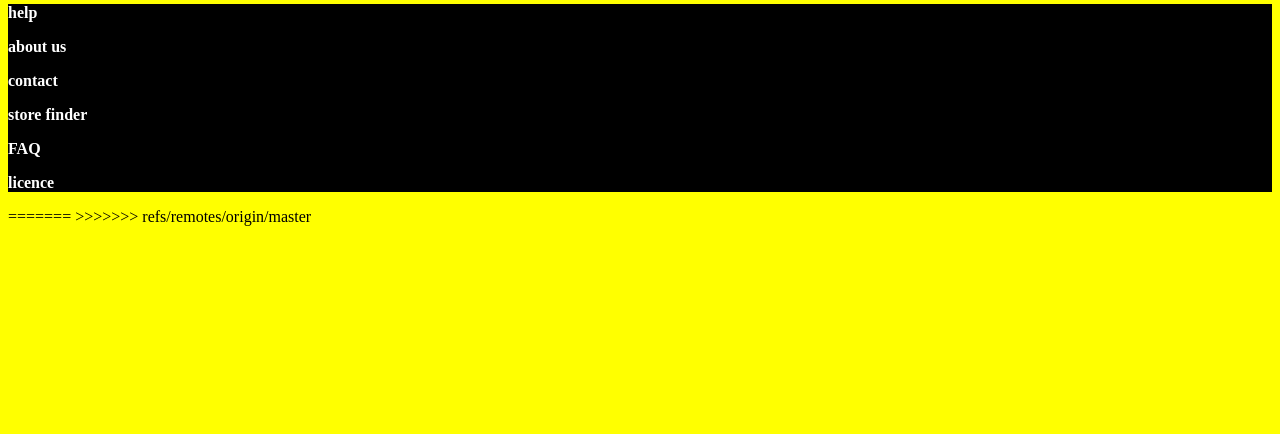
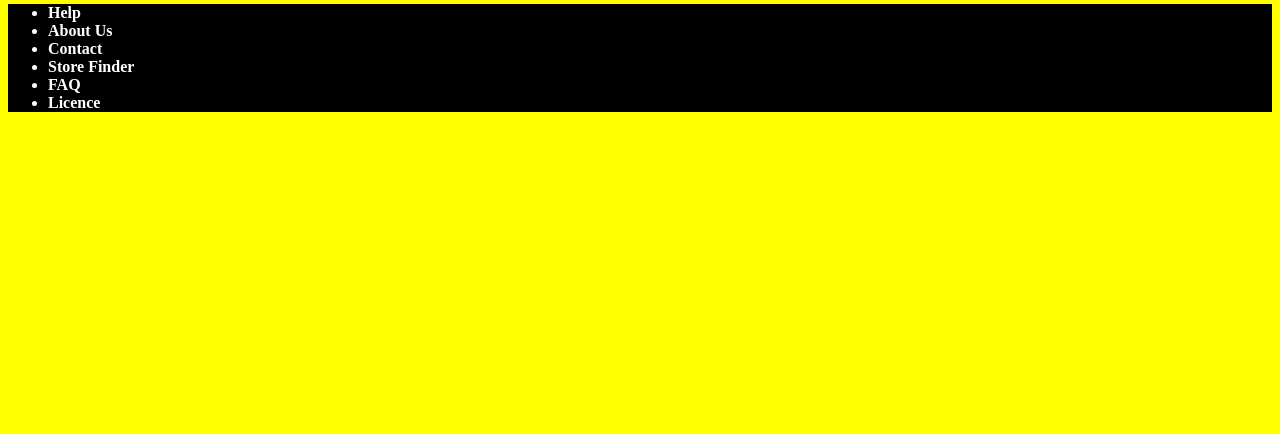
Before and after one commit to jordan-huitema/HTML-CSS-PAIR-W2, a plain HTML site: page index.html in a window 1280 px wide. Shown: the part 366-800 px from the top of the page. Drawn offline with nearby package versions, Linux system fonts and the light colour scheme.

Commit message:
changing div footer to list

```diff
--- a/index.html
+++ b/index.html
@@ -12,30 +12,28 @@
         <h1 id="headerH1">Our Policy: NZ's Lowest Food Prices</h1>
     </header>
     <body>
-
-<<<<<<< HEAD
         <img src="imgs/logo.jpg"/>
-        <div class="footer">
-            <div>
-                <p>help</p>
-            </div>
-            <div>
-                <p>about us</p>
-            </div>
-            <div>
-                <p>contact</p>
-            </div>
-            <div>
-                <p>store finder</p>
-            </div>
-            <div>
-                <p>FAQ</p>
-            </div>
-            <div>
-                <p>licence</p>
-            </div>
-        </div>
-=======
->>>>>>> refs/remotes/origin/master
     </body>
+    <footer>
+        <ul class="footer">
+            <li>
+                Help
+            </li>
+            <li>
+                About Us
+            </li>
+            <li>
+                Contact
+            </li>
+            <li>
+                Store Finder
+            </li>
+            <li>
+                FAQ
+            </li>
+            <li>
+                Licence
+            </li>
+        </ul>
+    </footer>
 </html>
```
